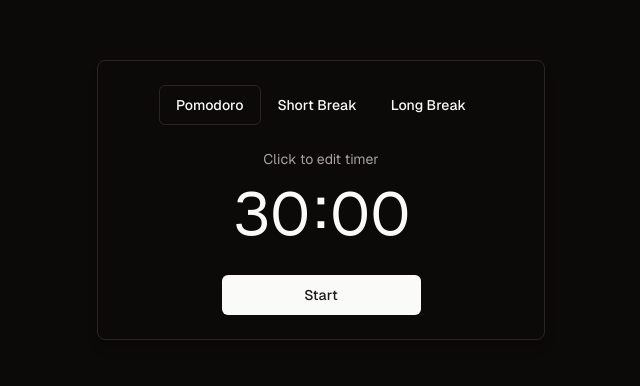
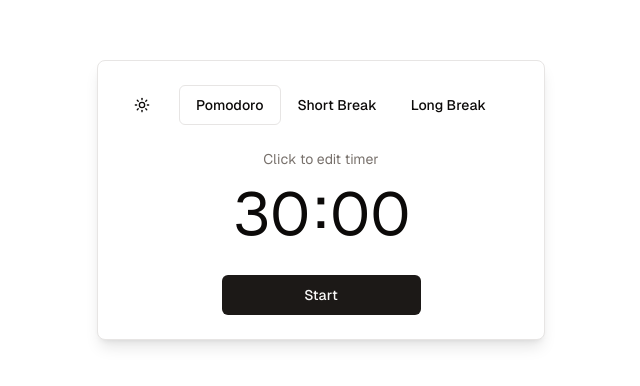
Before and after one commit to DNNYVST/pomodoro-app, a Next.js app: page / in a window 1280 px wide. Shown: the part 104-490 px from the top of the page, without its empty margins (319-959 px from the left). Built offline with nearby package versions, Linux system fonts and the light colour scheme.

Commit message:
implemented theming and disabled transition-colors for now because it is annoying me

```diff
--- a/src/app/layout.tsx
+++ b/src/app/layout.tsx
@@ -1,6 +1,7 @@
 import type { Metadata } from "next";
 import localFont from "next/font/local";
 import "./globals.css";
+import { ThemeProvider } from "@/components/theme-provider";
 
 const geistSans = localFont({
   src: "./fonts/GeistVF.woff",
@@ -24,11 +25,18 @@ export default function RootLayout({
   children: React.ReactNode;
 }>) {
   return (
-    <html lang="en" className="dark">
+    <html lang="en" suppressHydrationWarning>
       <body
         className={`${geistSans.variable} ${geistMono.variable} antialiased`}
       >
-        {children}
+        <ThemeProvider
+          attribute="class"
+          defaultTheme="system"
+          enableSystem
+          disableTransitionOnChange
+        >
+          {children}
+        </ThemeProvider>
       </body>
     </html>
   );
--- /dev/null
+++ b/src/components/theme-provider.tsx
@@ -0,0 +1,11 @@
+"use client";
+
+import * as React from "react";
+import { ThemeProvider as NextThemesProvider } from "next-themes";
+
+export function ThemeProvider({
+  children,
+  ...props
+}: React.ComponentProps<typeof NextThemesProvider>) {
+  return <NextThemesProvider {...props}>{children}</NextThemesProvider>;
+}
--- /dev/null
+++ b/src/components/theme-toggle.tsx
@@ -0,0 +1,24 @@
+"use client";
+
+import { Moon, Sun } from "lucide-react";
+import { useTheme } from "next-themes";
+
+import { Button } from "@/components/ui/button";
+
+const ThemeToggle = () => {
+  const { theme, setTheme } = useTheme();
+
+  return (
+    <Button
+      variant="ghost"
+      size="icon"
+      onClick={() => setTheme(theme === "dark" ? "light" : "dark")}
+    >
+      <Sun className="h-[1.2rem] w-[1.2rem] rotate-0 scale-100 transition-all dark:-rotate-90 dark:scale-0" />
+      <Moon className="absolute h-[1.2rem] w-[1.2rem] rotate-90 scale-0 transition-all dark:rotate-0 dark:scale-100" />
+      <span className="sr-only">Toggle theme</span>
+    </Button>
+  );
+};
+
+export default ThemeToggle;
--- a/src/components/timer/session-type-button-group.tsx
+++ b/src/components/timer/session-type-button-group.tsx
@@ -24,7 +24,7 @@ const SessionTypeButtonGroup = ({
   disabled,
 }: SessionTypeButtonGroupProps) => {
   return (
-    <div className="flex justify-center">
+    <div className="flex-1 flex justify-center">
       {sessions.map(({ id, text, defaultMinutes }: Session) => (
         <Button
           key={id}
--- a/src/components/timer/timer-card.tsx
+++ b/src/components/timer/timer-card.tsx
@@ -11,6 +11,7 @@ import {
 import { Button } from "@/components/ui/button";
 import Input from "./input";
 import SessionTypeButtonGroup from "./session-type-button-group";
+import ThemeToggle from "@/components/theme-toggle";
 
 const getFormattedNumberString = (string: string) =>
   string.length === 1 ? `0${string}` : string;
@@ -78,7 +79,8 @@ const TimerCard = ({
 
   return (
     <Card className="w-full min-w-fit shadow-lg z-0">
-      <CardHeader>
+      <CardHeader className="flex flex-row align-center space-y-0">
+        <ThemeToggle />
         <SessionTypeButtonGroup
           activeID={activeSessionTypeID}
           onClick={handleChangeSessionType}
--- a/src/components/ui/card.tsx
+++ b/src/components/ui/card.tsx
@@ -1,6 +1,6 @@
-import * as React from "react"
+import * as React from "react";
 
-import { cn } from "@/lib/utils"
+import { cn } from "@/lib/utils";
 
 const Card = React.forwardRef<
   HTMLDivElement,
@@ -14,8 +14,8 @@ const Card = React.forwardRef<
     )}
     {...props}
   />
-))
-Card.displayName = "Card"
+));
+Card.displayName = "Card";
 
 const CardHeader = React.forwardRef<
   HTMLDivElement,
@@ -26,8 +26,8 @@ const CardHeader = React.forwardRef<
     className={cn("flex flex-col space-y-1.5 p-6", className)}
     {...props}
   />
-))
-CardHeader.displayName = "CardHeader"
+));
+CardHeader.displayName = "CardHeader";
 
 const CardTitle = React.forwardRef<
   HTMLDivElement,
@@ -41,8 +41,8 @@ const CardTitle = React.forwardRef<
     )}
     {...props}
   />
-))
-CardTitle.displayName = "CardTitle"
+));
+CardTitle.displayName = "CardTitle";
 
 const CardDescription = React.forwardRef<
   HTMLDivElement,
@@ -53,16 +53,16 @@ const CardDescription = React.forwardRef<
     className={cn("text-sm text-muted-foreground", className)}
     {...props}
   />
-))
-CardDescription.displayName = "CardDescription"
+));
+CardDescription.displayName = "CardDescription";
 
 const CardContent = React.forwardRef<
   HTMLDivElement,
   React.HTMLAttributes<HTMLDivElement>
 >(({ className, ...props }, ref) => (
   <div ref={ref} className={cn("p-6 pt-0", className)} {...props} />
-))
-CardContent.displayName = "CardContent"
+));
+CardContent.displayName = "CardContent";
 
 const CardFooter = React.forwardRef<
   HTMLDivElement,
@@ -73,7 +73,14 @@ const CardFooter = React.forwardRef<
     className={cn("flex items-center p-6 pt-0", className)}
     {...props}
   />
-))
-CardFooter.displayName = "CardFooter"
+));
+CardFooter.displayName = "CardFooter";
 
-export { Card, CardHeader, CardFooter, CardTitle, CardDescription, CardContent }
+export {
+  Card,
+  CardHeader,
+  CardFooter,
+  CardTitle,
+  CardDescription,
+  CardContent,
+};
```
Also changed, not shown: src/components/ui/button.tsx (+11 -11 lines), src/components/ui/input.tsx (+6 -6 lines).
